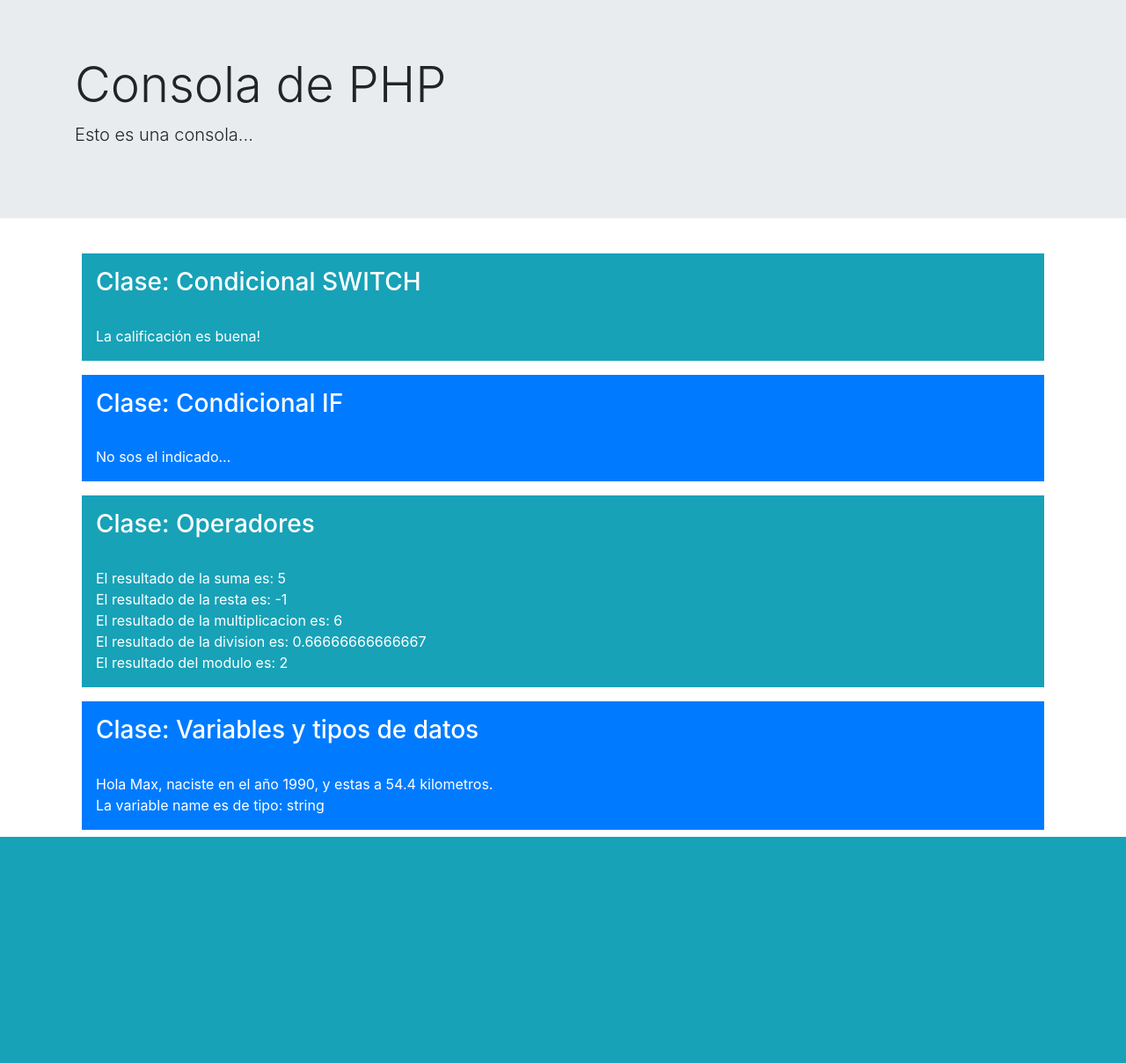
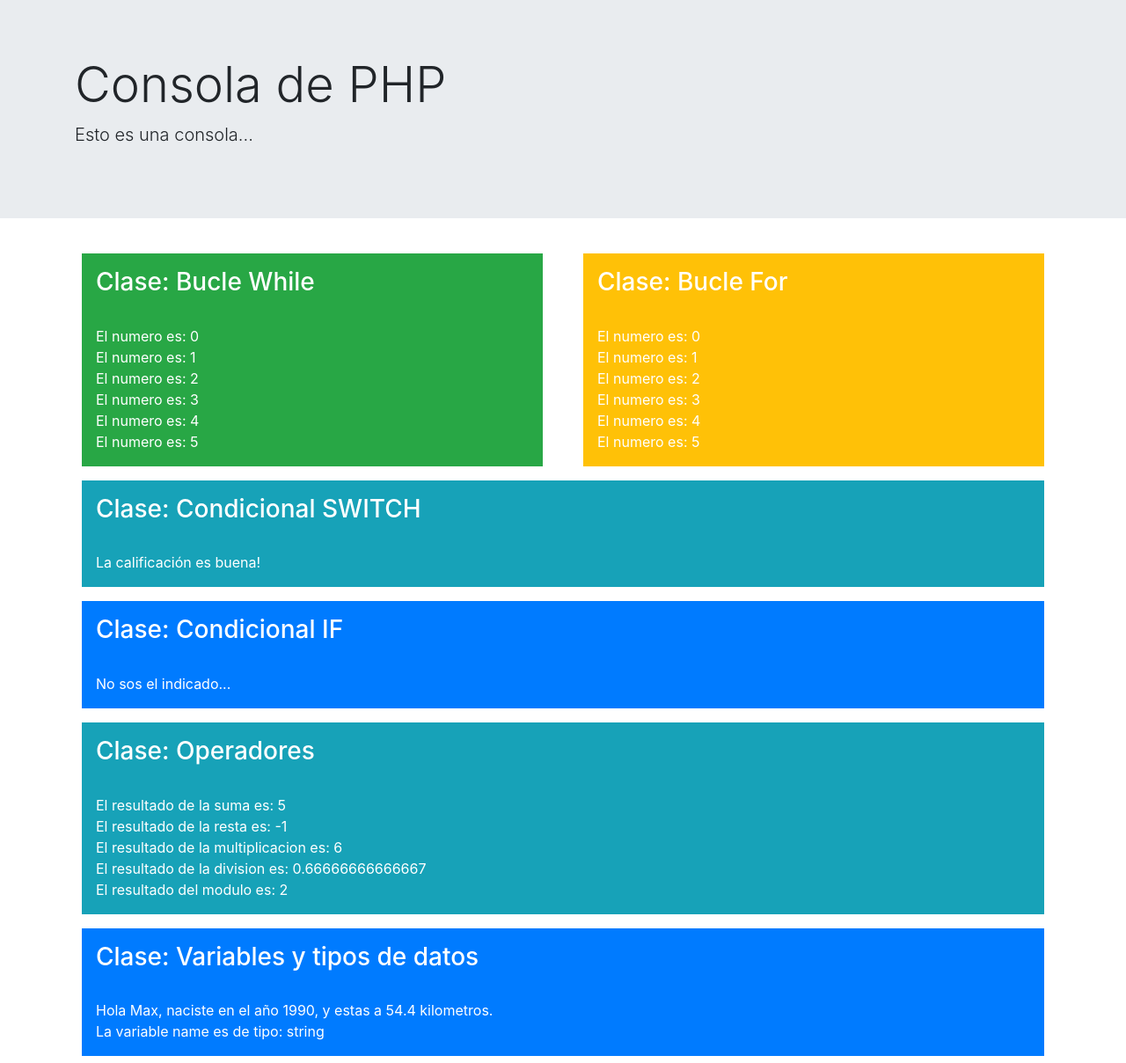
Before and after one commit to maxwell-udemy-courses/php-console, a PHP site: page / in a window 1280 px wide. Shown: the part 57-1265 px from the top of the page at 88% size. Before the commit the page ends 1008 px from the top, so only its background shows below. Run offline with PHP 8.4, Linux system fonts and the light colour scheme.

Commit message:
bucles while y for

```diff
--- a/index.php
+++ b/index.php
@@ -20,6 +20,32 @@
     </div>
 
     <div class="container">
+        <div class="row">
+            <div class="col-6">
+                <div class="p-3 m-2 bg-success text-white">
+                    <h3>Clase: Bucle While</h3> <br>
+                    <?php
+                        $num = 0;
+
+                        while($num <= 5){
+                            echo "El numero es: " . $num . "<br>";
+                            $num++;
+                        }
+                    ?>
+                </div>
+            </div>
+            <div class="col-6">
+                <div class="p-3 m-2 bg-warning text-white">
+                    <h3>Clase: Bucle For</h3> <br>
+                    <?php
+                        for($i = 0; $i <= 5; $i++){
+                            echo "El numero es: " . $i . "<br>";
+                        }
+                    ?>
+                </div>
+            </div>
+        </div>
+
         <div class="row">
             <div class="col-12">
                 <div class="p-3 m-2 bg-info text-white">
```
